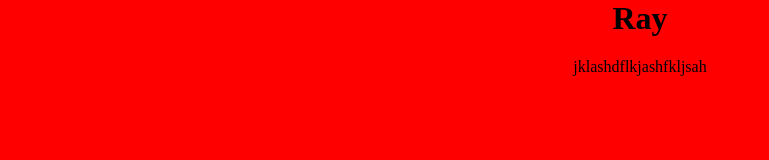
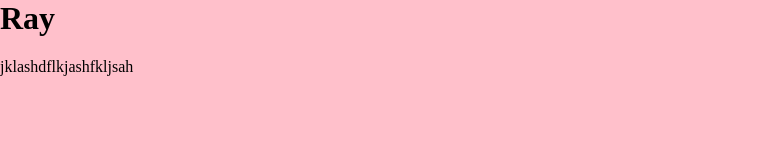
Before and after one commit to ZJ605/personalpage, a plain HTML site: page index.html in a window 1280 px wide. Shown: the whole page, without its empty margins (0-769 px from the left). Drawn offline with Linux system fonts and the light colour scheme.

Commit message:
stylink2

```diff
--- a/style.css
+++ b/style.css
@@ -1,5 +1,5 @@
 body {
     margin: 0;
-    background: red;
-    text-align: center;
+    background: pink;
+    text-align: left;
 }
```
